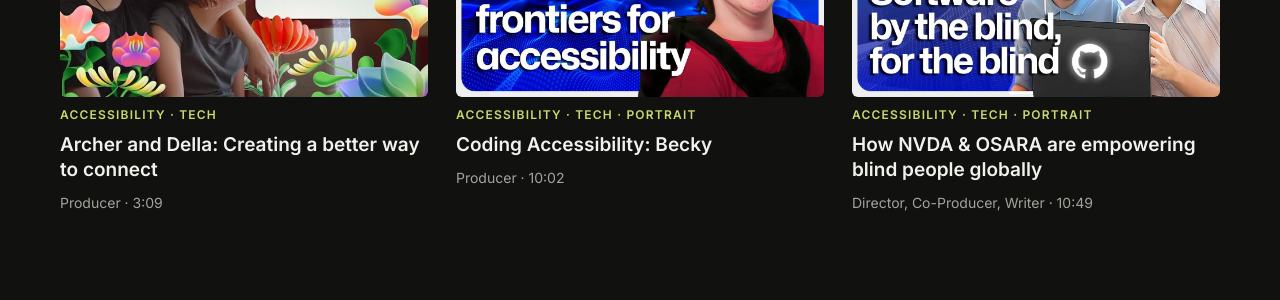
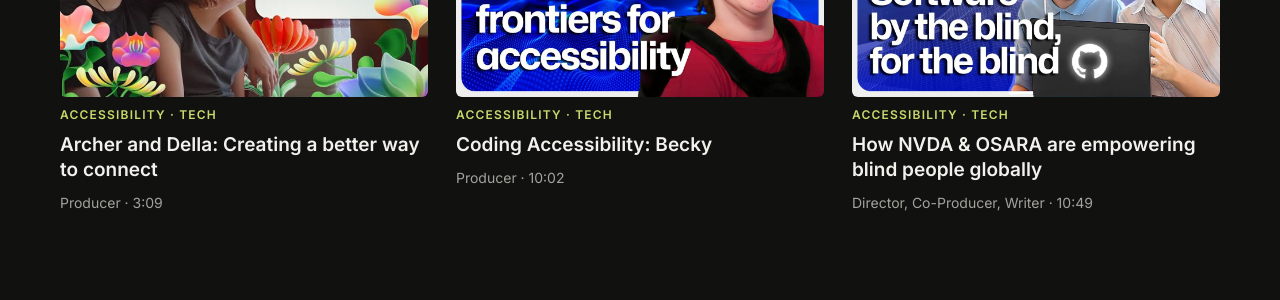
Before and after one commit to evillollive/evillollive.github.io, a Jekyll site: the page built from _films/anton.md, in a window 1280 px wide and 900 px high, scrolled down 1290 px. Shown: the part 480-780 px from the top of the window. Built offline with Jekyll 4.4.1, drawn with Linux system fonts in a browser that asks for light colours; some of the changed text lies outside the part shown.

Commit message:
Drop Portrait from five accessibility films
Co-Authored-By: Claude Opus 5.5 <noreply@anthropic.com>
Claude-Session: https://claude.ai/code/session_01UJbywNZyqkevWV4qp282DV

```diff
--- a/_films/anton.md
+++ b/_films/anton.md
@@ -2,8 +2,8 @@
 title: "Anton’s journey: AI-powered coding for everyone"
 client: "Microsoft"
 youtube: "suuE8XM65bs"
-tags: ["Accessibility", "Tech", "Portraits"]
-label: "Accessibility · Tech · Portrait"
+tags: ["Accessibility", "Tech"]
+label: "Accessibility · Tech"
 role: "Director, Producer"
 runtime: "1:41"
 duration: PT1M41S
--- a/_films/becky.md
+++ b/_films/becky.md
@@ -2,8 +2,8 @@
 title: "Coding Accessibility: Becky"
 client: "GitHub"
 youtube: "MmHqthzJER4"
-tags: ["Accessibility", "Tech", "Portraits"]
-label: "Accessibility · Tech · Portrait"
+tags: ["Accessibility", "Tech"]
+label: "Accessibility · Tech"
 role: "Producer"
 runtime: "10:02"
 duration: PT10M2S
--- a/_films/nvda-osara.md
+++ b/_films/nvda-osara.md
@@ -2,8 +2,8 @@
 title: "How NVDA & OSARA are empowering blind people globally"
 client: "GitHub"
 youtube: "L076ngGbBRc"
-tags: ["Accessibility", "Tech", "Portraits"]
-label: "Accessibility · Tech · Portrait"
+tags: ["Accessibility", "Tech"]
+label: "Accessibility · Tech"
 role: "Director, Co-Producer, Writer"
 runtime: "10:49"
 duration: PT10M49S
```
Also changed, not shown: _films/dr-asakawa.md (+2 -2 lines), _films/paul-chiou.md (+2 -2 lines).
